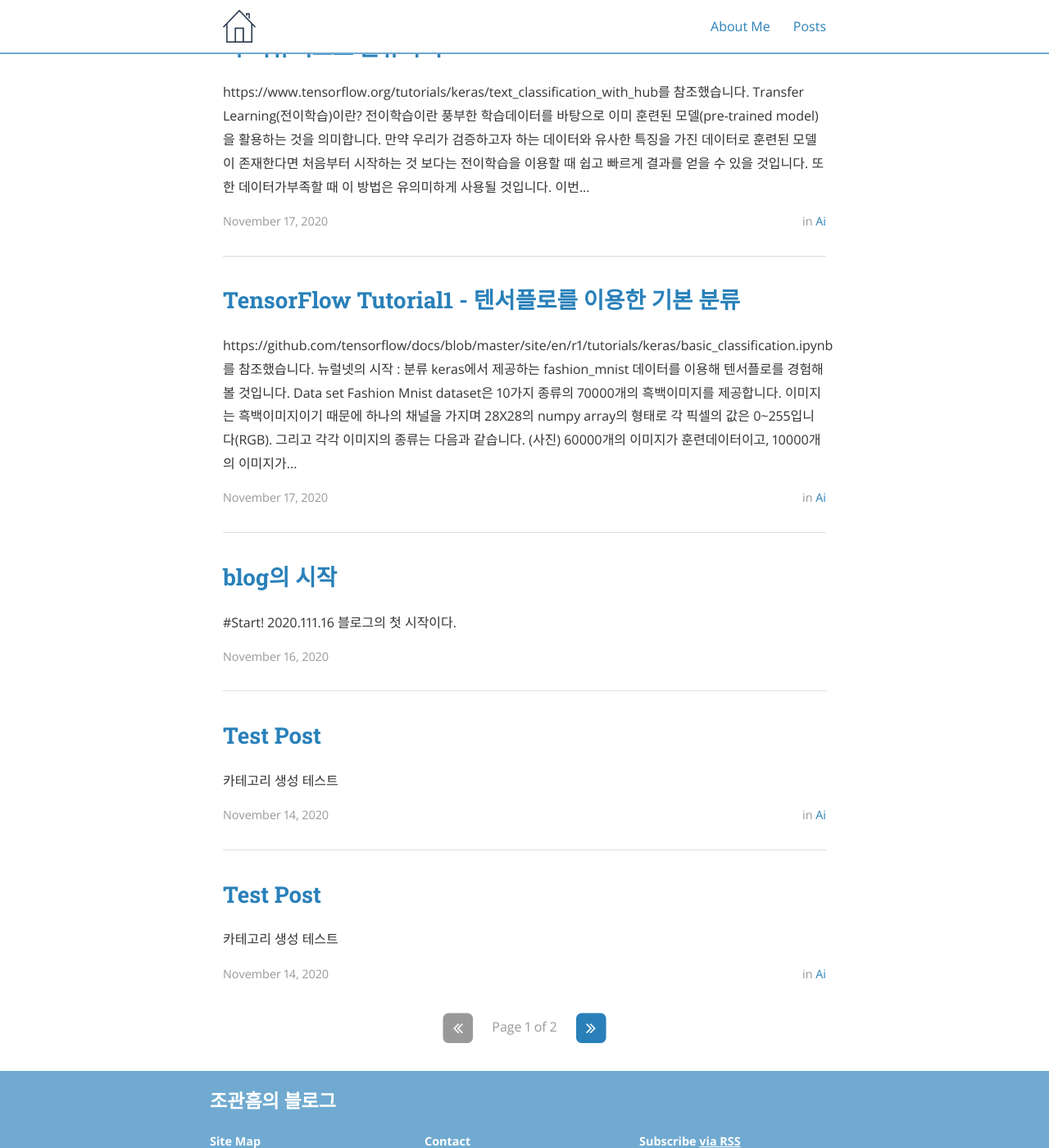
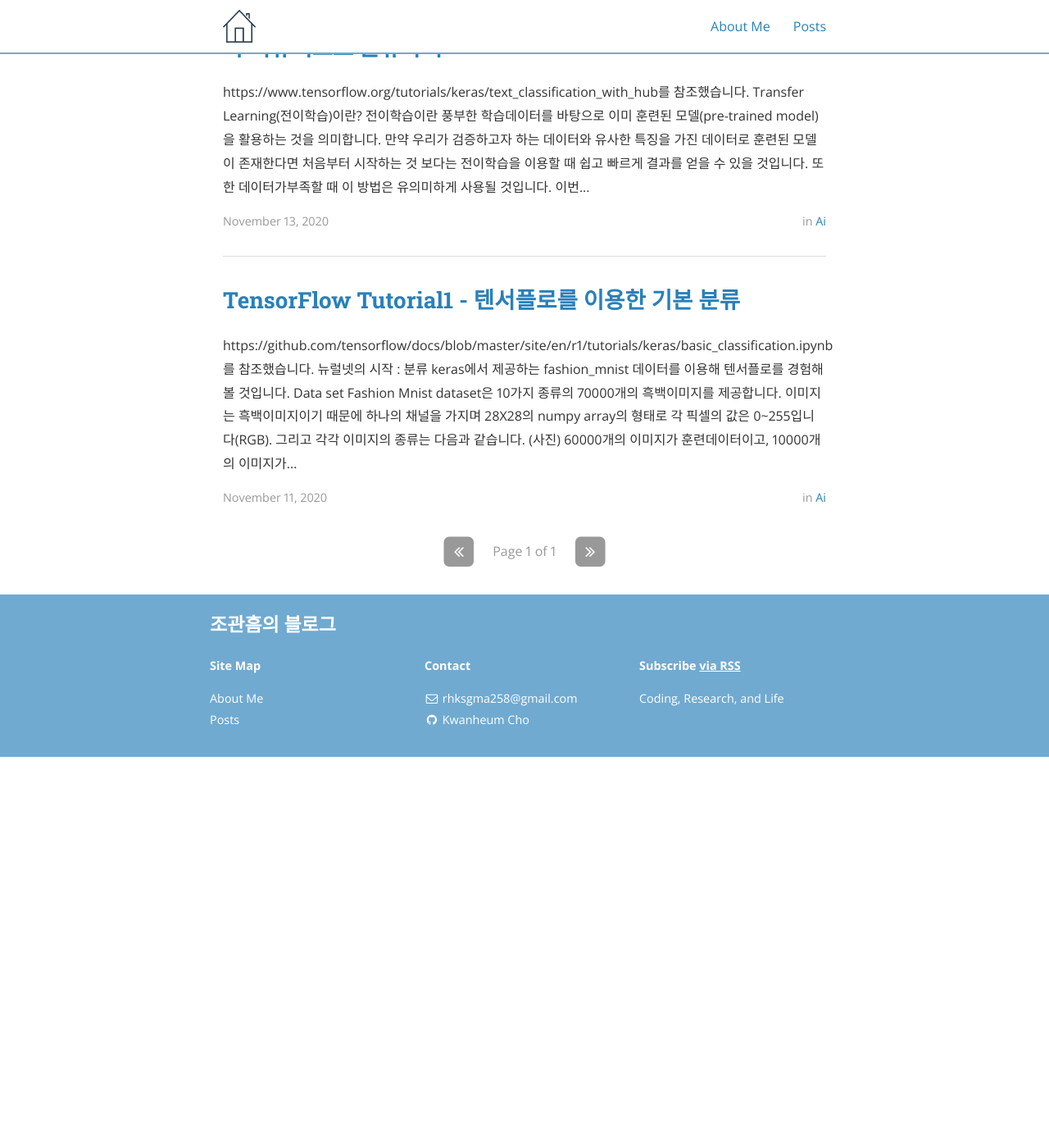
Before and after one commit to KwanheumCho/first_blog.maker, a Jekyll site: the page built from index.html, in a window 1280 px wide and 1400 px high, scrolled down 554 px. Shown: the whole window at 82% size. Built offline with Jekyll 4.4.1, drawn with Linux system fonts in a browser that asks for light colours; nearby versions of some CDN libraries; the list of posts is cut into pages by our own code; after the commit the page ends 1477 px from its top, so only the background shows below that.

Commit message:
posting test

```diff
--- a/_posts/2020-11-15-test.md
+++ /dev/null
@@ -1,9 +0,0 @@
----
-layout: post
-title:  "Test Post"
-date:   2020-11-14T14:25:52-05:00
-author: Cho Kwanheum
-categories: AI
----
-
-카테고리 생성 테스트
--- a/_posts/2020-11-16-lastcheck.md
+++ /dev/null
@@ -1,10 +0,0 @@
----
-layout: page
-title: "blog의 시작"
-date: 2020-11-16T03:00:00-05:00:00
-author: Cho Kwanheum
----
-#Start!
-2020.111.16 블로그의 첫 시작이다.
-
----
--- a/_posts/2020-11-16-test5.md
+++ /dev/null
@@ -1,9 +0,0 @@
----
-layout: post
-title:  "Test Post"
-date:   2020-11-14T14:25:52-05:00
-author: Cho Kwanheum
-categories: AI
----
-
-카테고리 생성 테스트
--- a/_posts/2020-11-16-test6.md
+++ /dev/null
@@ -1,9 +0,0 @@
----
-layout: post
-title:  "Test Post"
-date:   2020-11-14T14:25:52-05:00
-author: Cho Kwanheum
-categories: AI
----
-
-카테고리 생성 테스트
```
Also changed, not shown: _posts/2019-08-07-check.md (deleted, +0 -9 lines), _posts/2020-11-15-test2.md (deleted, +0 -9 lines), _posts/2020-11-16-tensorflow_tutorial1.md (+1 -1 lines), _posts/2020-11-16-tensorflow_tutorial3.md (+1 -1 lines), _posts/2020-11-16-test3.md (deleted, +0 -9 lines), _posts/2020-11-16-test4.md (deleted, +0 -9 lines).
